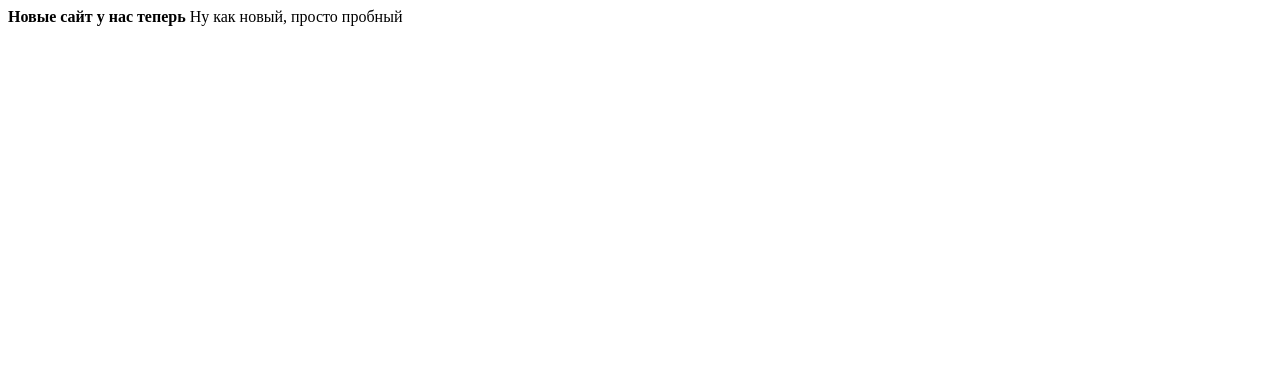
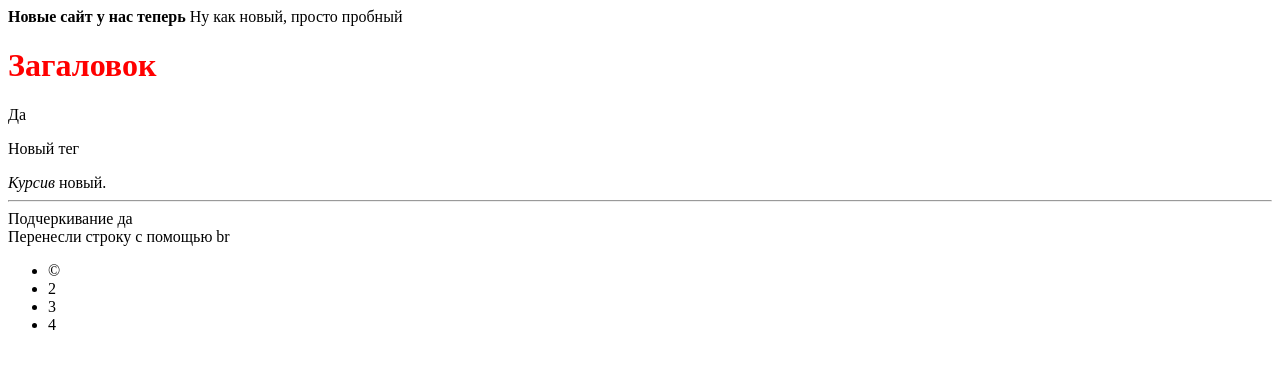
Before and after one commit to Milirik/HTML-CSS-lessons-for-me, a plain HTML site: page first.html in a window 1280 px wide. Drawn offline with Linux system fonts and the light colour scheme.

Commit message:
Modified first.html of 1 lesson

```diff
--- a/first.html
+++ b/first.html
@@ -1,12 +1,26 @@
 <!DOCTYPE html>
-<html>
+<html lang="ru">
 <head>
 	<title>Окей летс гоу</title>
+	<meta charset="utf-8">
 </head>
 <body>
 	<strong>Новые сайт у нас теперь</strong>
 
 	Ну как новый, просто пробный
-
+	<h1 style="color: red">Загаловок</h1>
+	<!-- h1, h2, h3 - важны для seo пиара -->
+	Да
+	<p>Новый тег</p>
+	<em>Курсив</em> новый.
+	<hr>Подчеркивание да
+	<br> Перенесли строку с помощью br
+	<ul>
+		<li>&copy;</li>
+		<li>2</li>
+		<li>3</li>
+		<li>4</li>
+	</ul>
+	<!-- Комментарий -->
 </body>
 </html>
```
